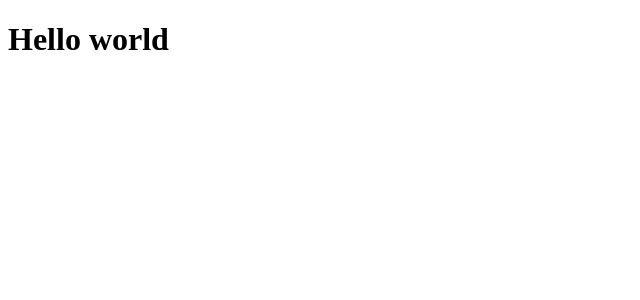
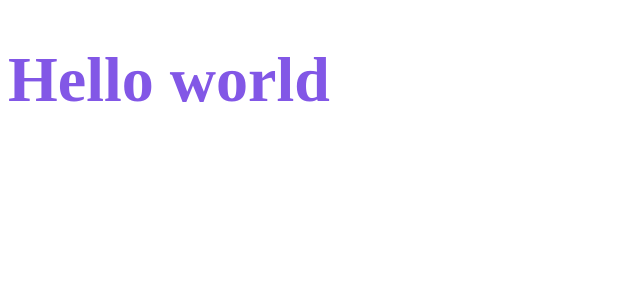
Before and after one commit to NicollasRyan/dtmoney, a React (Create React App) app: page / in a window 1280 px wide. Shown: the top 300 px of the page, without its empty margins (0-640 px from the left). Built offline with nearby package versions, Linux system fonts and the light colour scheme.

Commit message:
Installing Styled Components

```diff
--- a/package.json
+++ b/package.json
@@ -3,11 +3,10 @@
   "version": "0.1.0",
   "private": true,
   "dependencies": {
-
     "react": "^18.2.0",
     "react-dom": "^18.2.0",
     "react-scripts": "5.0.1",
-
+    "styled-components": "^5.3.5",
     "web-vitals": "^2.1.0"
   },
   "devDependencies": {
@@ -18,6 +17,7 @@
     "@types/node": "^16.7.13",
     "@types/react": "^18.0.0",
     "@types/react-dom": "^18.0.0",
+    "@types/styled-components": "^5.1.25",
     "typescript": "^4.4.2"
   },
   "scripts": {
--- a/src/App.tsx
+++ b/src/App.tsx
@@ -1,7 +1,14 @@
+import styled from 'styled-components'
+
+const Title = styled.h1`
+  font-size: 64px;
+  color: #8257e6;
+`
+
 export function App() {
   return (
     <div className="App">
-      <h1>Hello world</h1>
+      <Title>Hello world</Title>
     </div>
   );
 }
```
Also changed, not shown: 2 other files (tests, documents, lock files or other folders).
